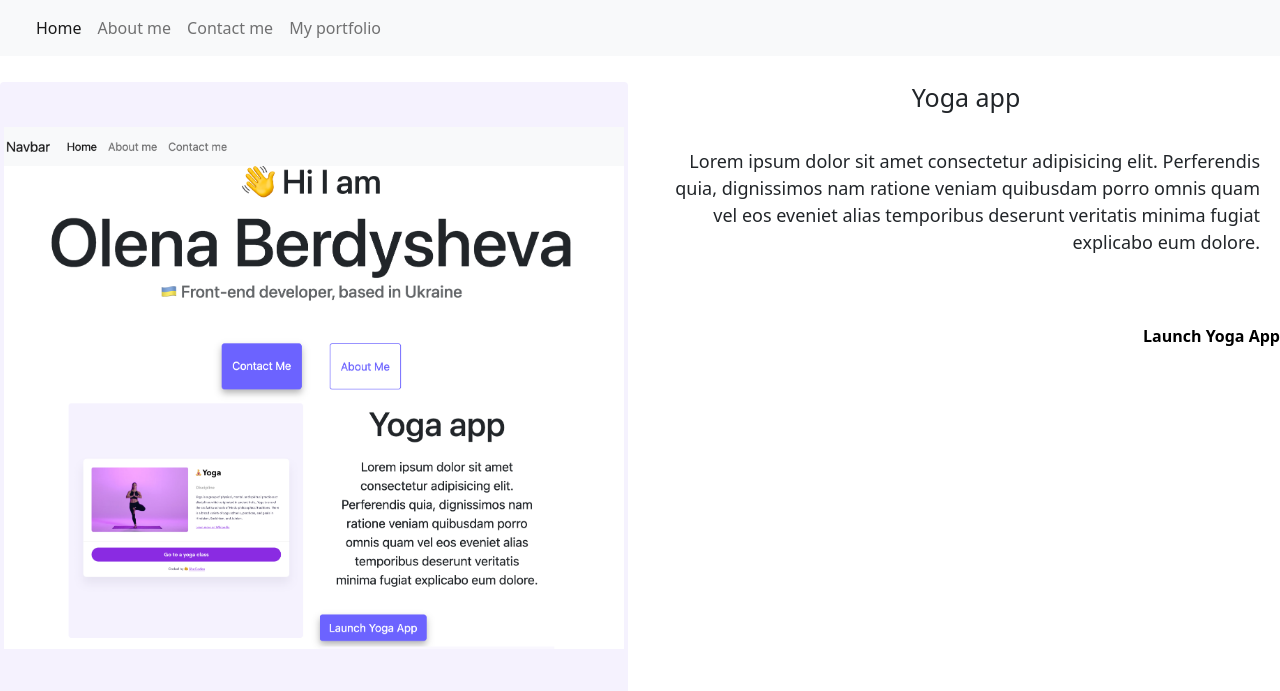
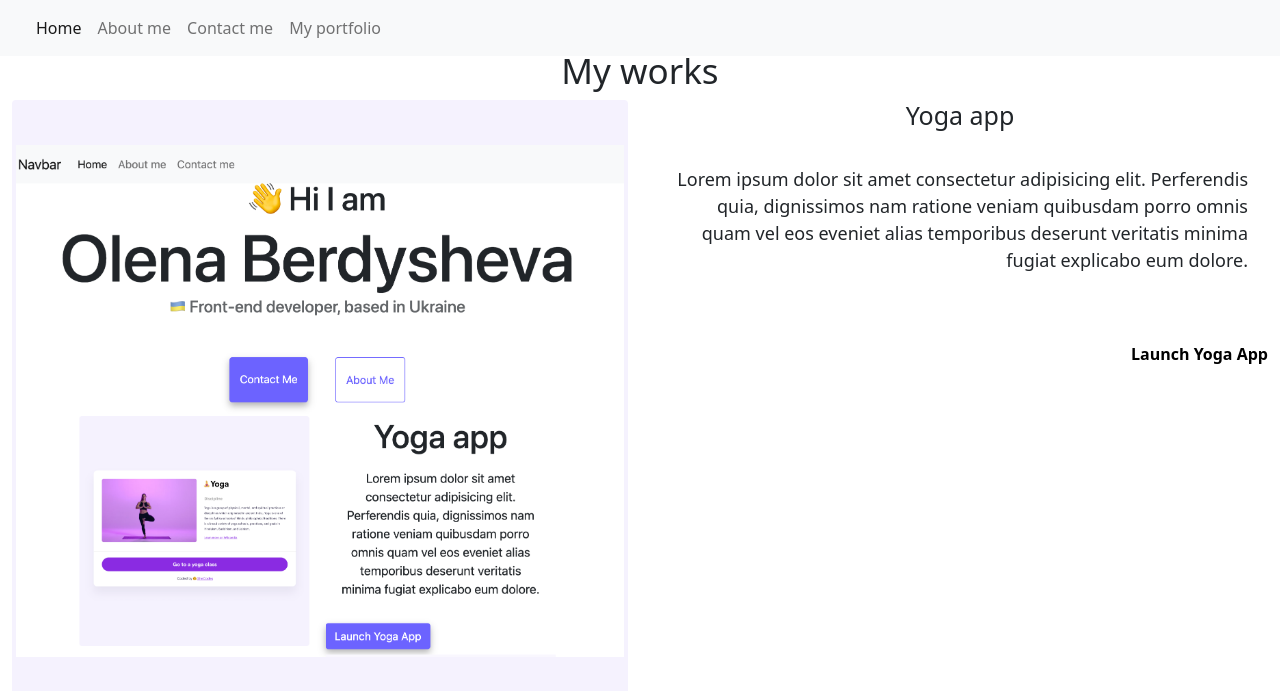
Before and after one commit to YelenaBerdysheva/My-portfolio, a plain HTML site: page portfolio.html in a window 1280 px wide. Shown: the top 691 px of the page. Drawn offline with nearby package versions, Linux system fonts and the light colour scheme.

Commit message:
added content container

```diff
--- a/portfolio.html
+++ b/portfolio.html
@@ -48,8 +48,11 @@
         </div>
       </div>
     </nav>
+    <div class="container-fluid">
+      <div class="content-container">
+        <div class="header-container">
           <h1>My works</h1>
-    <div class="port">
+        </div>
         <div class="row">
           <div class="col-sm-6">
             <img
@@ -61,10 +64,10 @@
           <div class="col-sm-6">
             <h2 class="mb-3">Yoga app</h2>
             <p>
-            Lorem ipsum dolor sit amet consectetur adipisicing elit. Perferendis
-            quia, dignissimos nam ratione veniam quibusdam porro omnis quam vel
-            eos eveniet alias temporibus deserunt veritatis minima fugiat
-            explicabo eum dolore.
+              Lorem ipsum dolor sit amet consectetur adipisicing elit.
+              Perferendis quia, dignissimos nam ratione veniam quibusdam porro
+              omnis quam vel eos eveniet alias temporibus deserunt veritatis
+              minima fugiat explicabo eum dolore.
             </p>
             <div class="mt-5">
               <a href="#" class="primary-link project-link" title="Yoga project"
@@ -75,10 +78,10 @@
           <div class="col-sm-6">
             <h2 class="mb-3">Yoga app</h2>
             <p>
-            Lorem ipsum dolor sit amet consectetur adipisicing elit. Perferendis
-            quia, dignissimos nam ratione veniam quibusdam porro omnis quam vel
-            eos eveniet alias temporibus deserunt veritatis minima fugiat
-            explicabo eum dolore.
+              Lorem ipsum dolor sit amet consectetur adipisicing elit.
+              Perferendis quia, dignissimos nam ratione veniam quibusdam porro
+              omnis quam vel eos eveniet alias temporibus deserunt veritatis
+              minima fugiat explicabo eum dolore.
             </p>
             <div class="mt-5">
               <a href="#" class="primary-link project-link" title="Yoga project"
@@ -95,5 +98,6 @@
           </div>
         </div>
       </div>
+    </div>
   </body>
 </html>
--- a/style.css
+++ b/style.css
@@ -3,7 +3,10 @@
   --secondary-color: #f5f2fe;
   --box-shadow: 0 5px 10px rgba(0, 0, 0, 0.3);
 }
-
+body {
+  margin: 0;
+  padding: 0;
+}
 h1 {
   font-size: 35px;
   text-align: right;
@@ -25,6 +28,10 @@ p {
   font-size: 18px;
   line-height: 1.5;
   text-align: right;
+}
+
+.content-container {
+  padding-top: 50px;
 }
 
 .navigation-links {
@@ -86,6 +93,11 @@ p {
   background: var(--secondary-color);
   padding: 45px 4px;
 }
+
+.header-container {
+  display: flex;
+  justify-content: center;
+}
 @media (max-width: 600px) {
   p {
     font-size: 10px;
```
Also changed, not shown: index.html (+3 -1 lines). Lines whose indentation alone changed are shown as unchanged.
